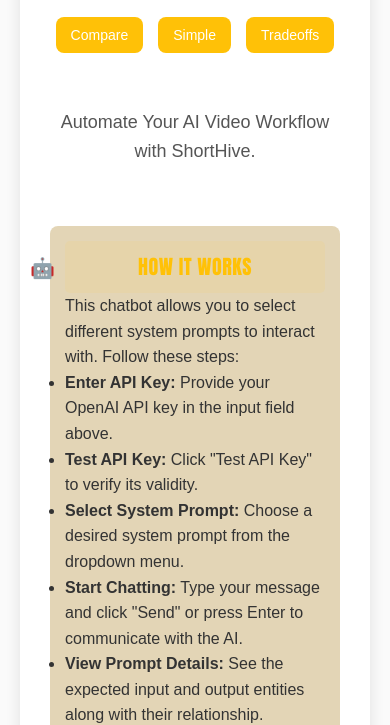
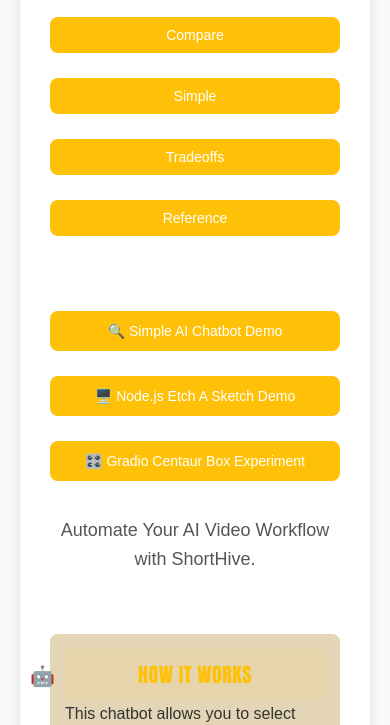
Before and after one commit to hartswf0/shorthive, a plain HTML site: page index.html in a window 390 px wide. Shown: the part 103-828 px from the top of the page. Drawn offline with Linux system fonts and the light colour scheme.

Commit message:
with demos

```diff
--- a/index.html
+++ b/index.html
@@ -114,6 +114,18 @@
             width: auto;
             padding: 10px 15px;
             font-size: 14px;
+        }
+        /* Demo Buttons */
+        .demo-buttons {
+            display: flex;
+            flex-direction: column;
+            gap: 10px;
+            margin-top: 20px;
+            align-items: center;
+        }
+        .demo-buttons button {
+            width: 80%;
+            max-width: 300px;
         }
         /* Chat Container */
         #chat-container {
@@ -313,6 +325,16 @@
             #dashboard {
                 flex-direction: column;
             }
+            .navigation-buttons {
+                flex-direction: column;
+                gap: 10px;
+            }
+            .demo-buttons {
+                width: 100%;
+            }
+            .demo-buttons button {
+                width: 100%;
+            }
         }
     </style>
     <!-- Optional: Include GPT-3 Encoder for Accurate Token Counting -->
@@ -327,6 +349,17 @@
             <button onclick="location.href='fourcompare.html'">Compare</button>
             <button onclick="location.href='simple.html'">Simple</button>
             <button onclick="location.href='tradeoffs.html'">Tradeoffs</button>
+            <button onclick="location.href='reference.html'">Reference</button>
+        </div>
+
+        <!-- Demo Sections -->
+        <div class="demo-buttons">
+            <!-- Simple Demo -->
+            <button onclick="window.open('https://hartswf0.github.io/simple-ai-chatbot/', '_blank')">🔍 Simple AI Chatbot Demo</button>
+            <!-- Node.js Demo -->
+            <button onclick="window.open('https://ai-etch-a-sketch.glitch.me/', '_blank')">🖥️ Node.js Etch A Sketch Demo</button>
+            <!-- Gradio Demo -->
+            <button onclick="window.open('https://huggingface.co/spaces/cool-radio/Centaur_Box_Experiment', '_blank')">🎛️ Gradio Centaur Box Experiment</button>
         </div>
 
         <!-- Logline -->
```
